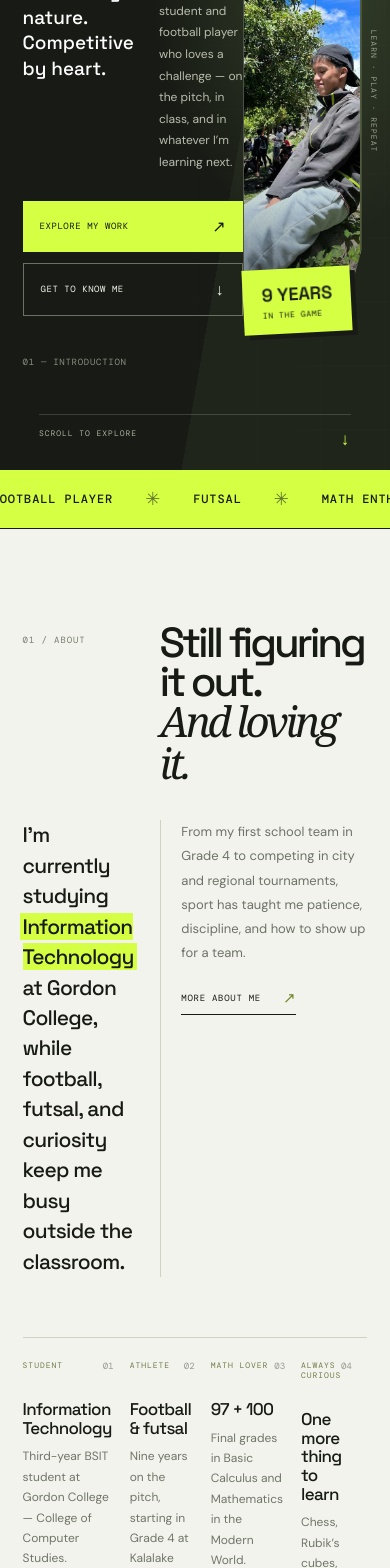
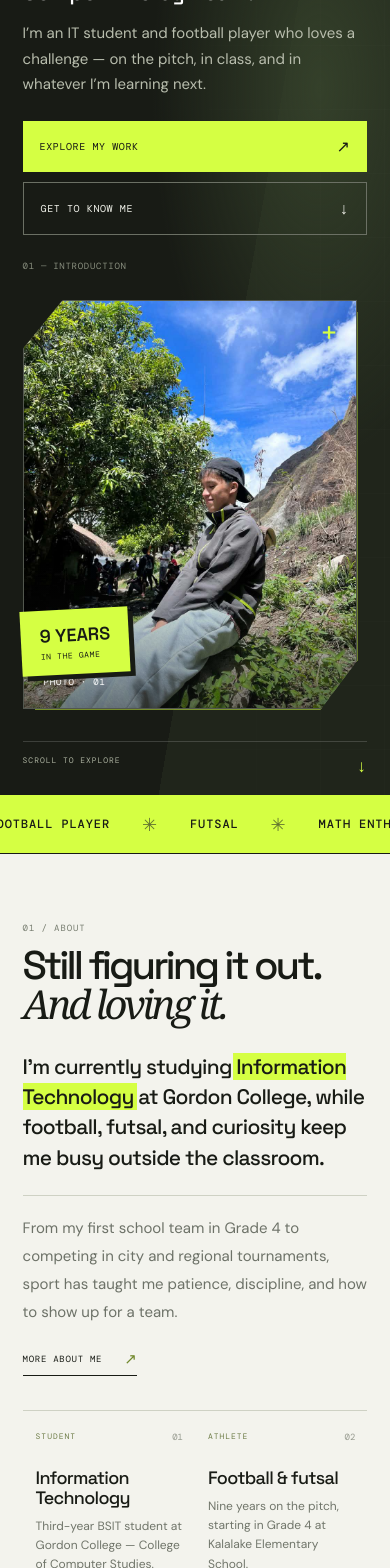
Before and after one commit to juaaqs/arenas-portfolio, a React (Vite) app: page / in a window 390 px wide. Shown: the part 380-1948 px from the top of the page. Built offline with nearby package versions, Linux system fonts and the light colour scheme.

Commit message:
Improve home page mobile layout

```diff
--- a/src/App.css
+++ b/src/App.css
@@ -1849,6 +1849,231 @@
   transform: scale(1.04);
 }
 
+@media (max-width: 700px) {
+  .home-hero {
+    min-height: 0;
+    grid-template-columns: minmax(0, 1fr);
+    gap: 0;
+    padding-top: 42px;
+    padding-bottom: 78px;
+  }
+
+  .hero-copy {
+    padding-bottom: 28px;
+  }
+
+  .hero-copy h1 {
+    margin: 29px 0 26px;
+    font-size: clamp(66px, 17vw, 100px);
+    line-height: .86;
+  }
+
+  .hero-bottom-row {
+    grid-template-columns: minmax(0, 1fr);
+    gap: 6px;
+  }
+
+  .hero-bottom-row > p:first-child {
+    margin: 0;
+    font-size: 22px;
+  }
+
+  .hero-summary {
+    max-width: 42ch;
+    margin-top: 8px;
+    font-size: 15px;
+    line-height: 1.7;
+  }
+
+  .hero-actions {
+    display: grid;
+    grid-template-columns: minmax(0, 1fr);
+    gap: 10px;
+    margin-top: 23px;
+  }
+
+  .hero-actions .button {
+    min-height: 50px;
+    width: 100%;
+    padding: 15px 17px;
+    font-size: 10px;
+  }
+
+  .hero-index {
+    margin-top: 25px;
+  }
+
+  .hero-photo-wrap {
+    width: 100%;
+    min-height: 0;
+    margin-bottom: 8px;
+    padding-right: 10px;
+  }
+
+  .hero-photo {
+    width: 100%;
+    height: clamp(310px, 105vw, 440px);
+    box-shadow: 12px 12px 0 var(--lime);
+  }
+
+  .hero-photo-label {
+    left: -2px;
+    bottom: 35px;
+  }
+
+  .hero-side-note,
+  .hero-cross {
+    display: none;
+  }
+
+  .hero-scroll {
+    left: var(--page-gutter);
+    right: var(--page-gutter);
+    bottom: 18px;
+  }
+
+  .intro-section {
+    padding-top: 68px;
+    padding-bottom: 70px;
+  }
+
+  .intro-section .section-heading,
+  .achievement-preview .section-heading {
+    grid-template-columns: minmax(0, 1fr);
+    gap: 13px;
+  }
+
+  .intro-section .section-heading h2,
+  .achievement-preview .section-heading h2 {
+    margin-top: 0;
+    font-size: clamp(40px, 10vw, 58px);
+  }
+
+  .intro-layout {
+    grid-template-columns: minmax(0, 1fr);
+    gap: 22px;
+    margin: 27px 0 34px;
+  }
+
+  .intro-lede {
+    max-width: 34ch;
+    font-size: 21px;
+  }
+
+  .intro-detail {
+    max-width: none;
+    padding: 19px 0 0;
+    border-top: 1px solid var(--line);
+    border-left: 0;
+  }
+
+  .intro-detail p {
+    font-size: 15px;
+  }
+
+  .milestone-grid {
+    grid-template-columns: repeat(2, minmax(0, 1fr));
+  }
+
+  .milestone-card,
+  .milestone-card:not(:first-child) {
+    min-height: 170px;
+    padding: 20px 13px;
+    border-right: 1px solid var(--line);
+    border-bottom: 1px solid var(--line);
+  }
+
+  .milestone-card:nth-child(even) {
+    border-right: 0;
+  }
+
+  .milestone-card:nth-last-child(-n + 2) {
+    border-bottom: 0;
+  }
+
+  .milestone-number {
+    top: 20px;
+    right: 12px;
+  }
+
+  .milestone-card h3 {
+    margin-top: 27px;
+    font-size: 18px;
+  }
+
+  .milestone-card > p:last-child {
+    font-size: 13px;
+    line-height: 1.6;
+  }
+
+  .work-section {
+    padding-top: 68px;
+    padding-bottom: 72px;
+  }
+
+  .section-work-head {
+    grid-template-columns: minmax(0, 1fr);
+    gap: 19px;
+    padding-bottom: 27px;
+  }
+
+  .section-work-head h2 {
+    font-size: clamp(42px, 10vw, 60px);
+  }
+
+  .section-work-head > p {
+    max-width: 42ch;
+    font-size: 15px;
+  }
+
+  .section-work-head > .button {
+    grid-column: auto;
+    justify-self: start;
+  }
+
+  .work-grid {
+    grid-template-columns: minmax(0, 1fr);
+    gap: 18px;
+  }
+
+  .work-grid .project-art {
+    height: clamp(230px, 72vw, 330px);
+  }
+
+  .achievement-preview {
+    padding-top: 68px;
+    padding-bottom: 72px;
+  }
+
+  .achievement-preview .section-heading {
+    margin-bottom: 25px;
+  }
+
+  .achievement-preview-row {
+    grid-template-columns: 34px minmax(0, 1fr) 18px;
+    gap: 8px;
+    padding: 14px 0;
+  }
+
+  .achievement-preview-row h3 {
+    font-size: 16px;
+    line-height: 1.3;
+  }
+
+  .achievement-preview-row p {
+    grid-column: 2;
+    margin: 0;
+    font-size: 13px;
+    line-height: 1.5;
+  }
+
+  .achievement-preview-row > span:last-child {
+    grid-column: 3;
+    grid-row: 1 / span 2;
+    justify-self: end;
+  }
+}
+
 .project-art-shade {
   position: absolute;
   z-index: 1;
```
